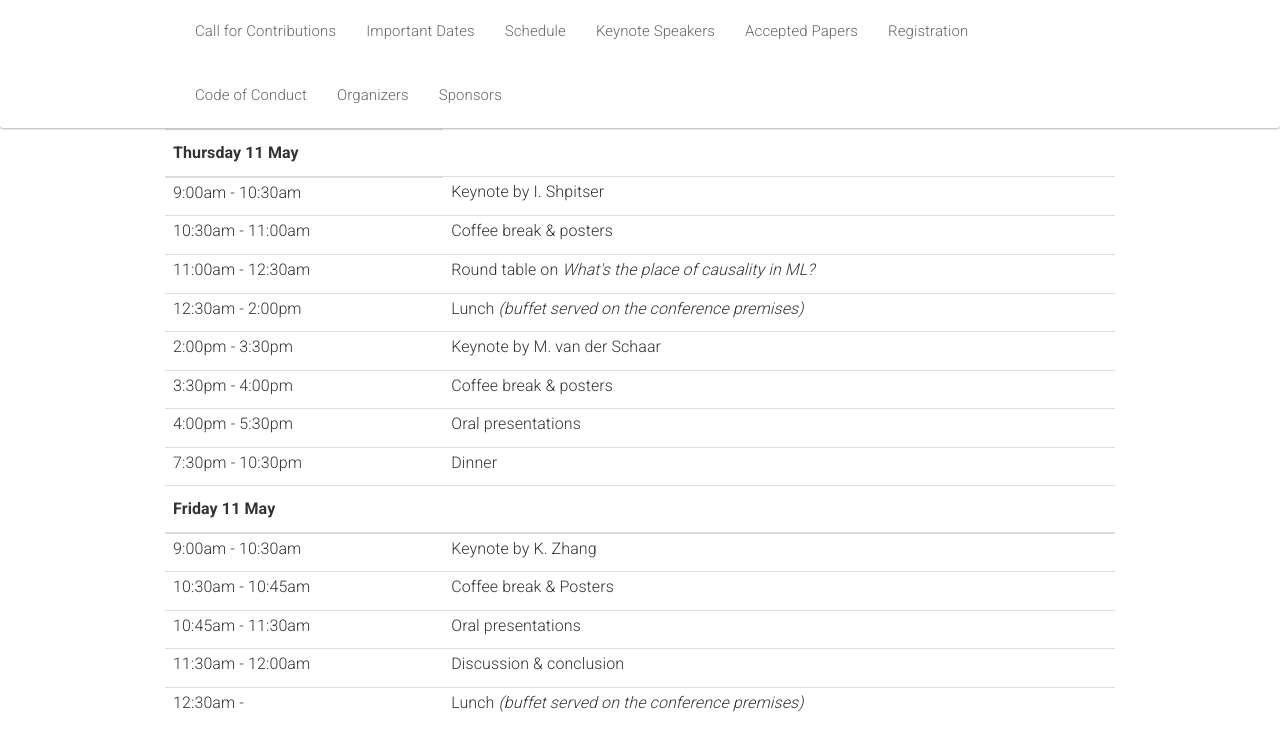
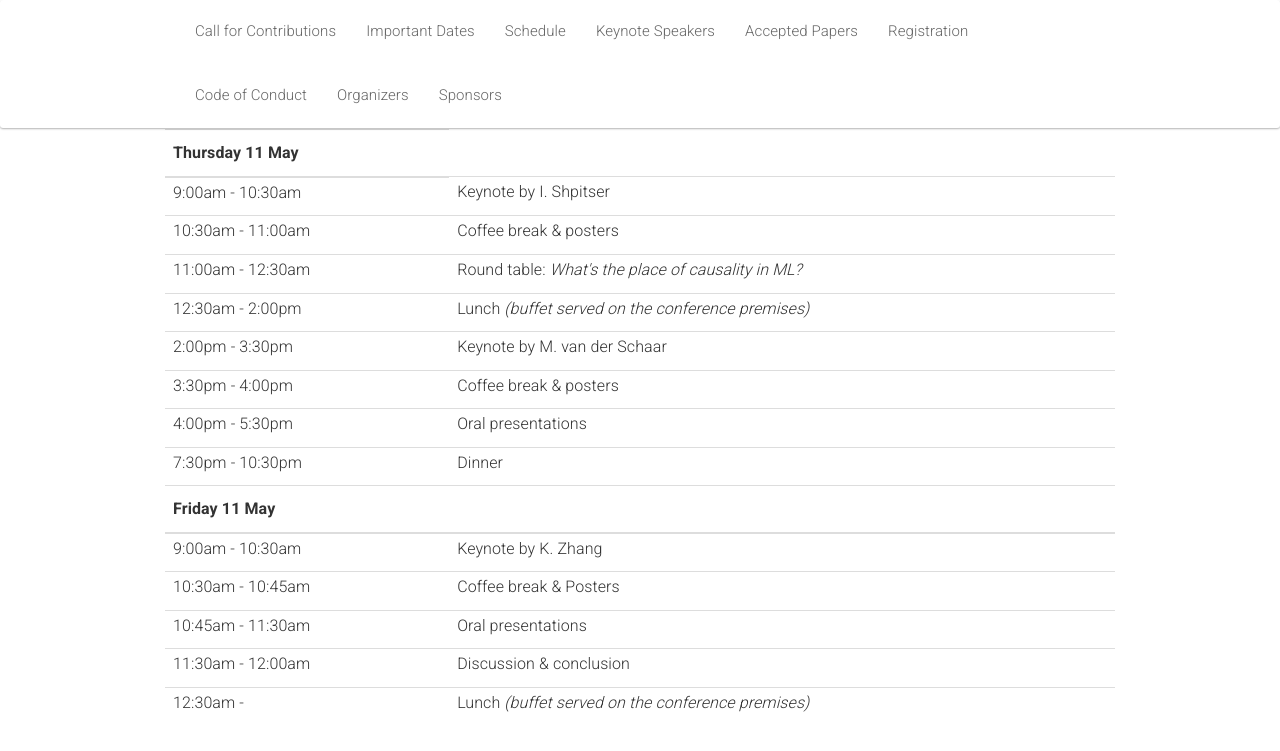
Before and after one commit to quarter-on-causality/quarter-on-causality.github.io, a Jekyll site: the page built from _pages/home_challenges.md, in a window 1280 px wide and 900 px high, scrolled down 2887 px, cut to the strip 0-786 px from the top of the window. Shown: the top 751 px of the strip. Built offline with Jekyll 4.4.1, drawn with Linux system fonts in a browser that asks for light colours; nearby versions of some CDN libraries.

```diff
--- a/_pages/home_challenges.md
+++ b/_pages/home_challenges.md
@@ -191,7 +191,7 @@ acknowledgements: ""
         </tr>
         <tr>
           <td>11:00am - 12:30am</td>
-		      <td>Round table on <i>What's the place of causality in ML?</i></td>
+		      <td>Round table: <i>What's the place of causality in ML?</i></td>
         </tr>
 	      <tr>
           <td>12:30am - 2:00pm</td>
```
